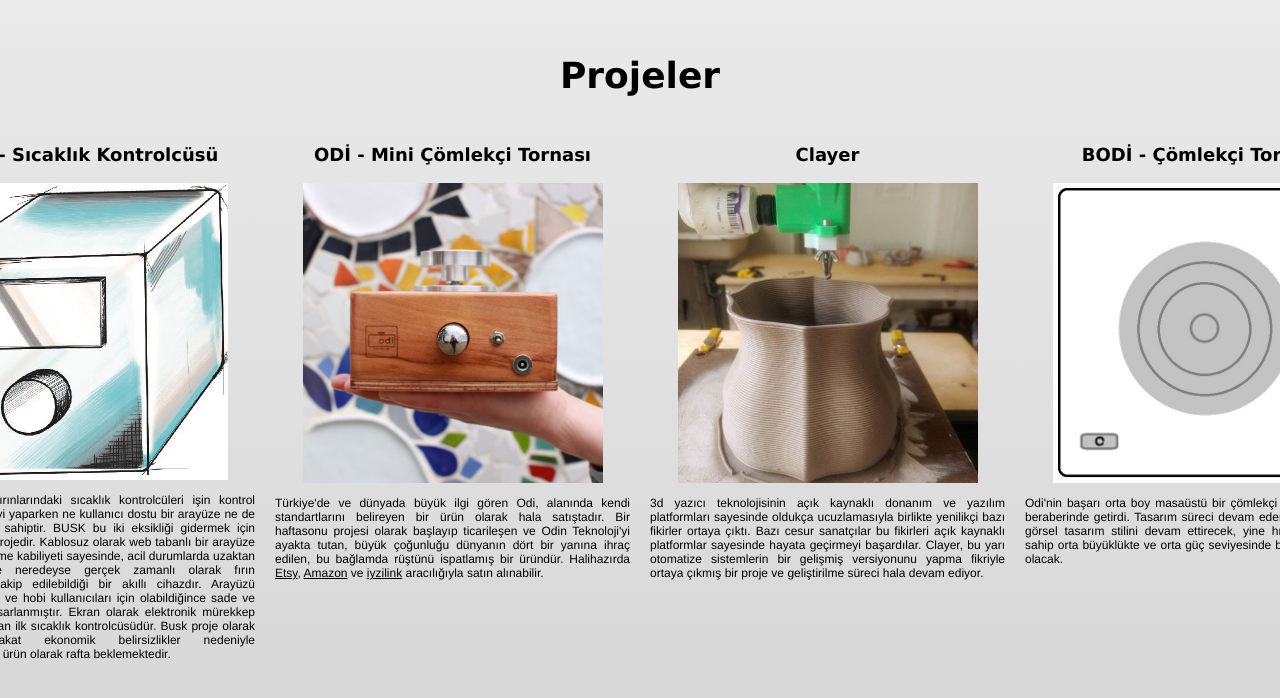
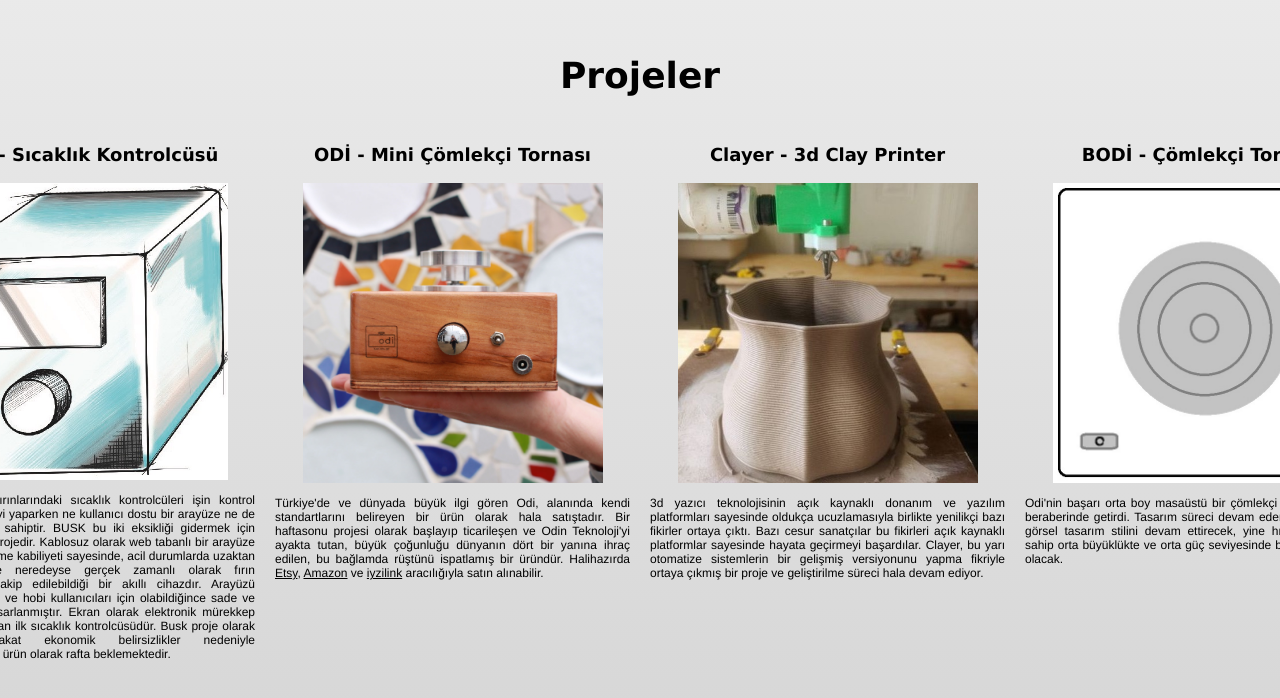
Before and after one commit to mahmutcankovan/mahmutcankovan.github.io, a plain HTML site: page index.html in a window 1280 px wide. Shown: the part 809-1507 px from the top of the page. Drawn offline with Linux system fonts and the light colour scheme.

Commit message:
Update index.html

```diff
--- a/index.html
+++ b/index.html
@@ -74,7 +74,7 @@
         </div>
 
         <div class="project">
-          <h3 class="project-title">Clayer</h3>
+          <h3 class="project-title">Clayer - 3d Clay Printer</h3>
           <img class="project-img" src="img/clayer.jpg" alt="3d seramik yazıcısı" loading="lazy">
           <p class="project-text">3d yazıcı teknolojisinin açık kaynaklı donanım ve yazılım platformları sayesinde oldukça ucuzlamasıyla birlikte
             yenilikçi bazı fikirler ortaya çıktı. Bazı cesur sanatçılar bu fikirleri açık kaynaklı platformlar sayesinde hayata geçirmeyi başardılar.
```
